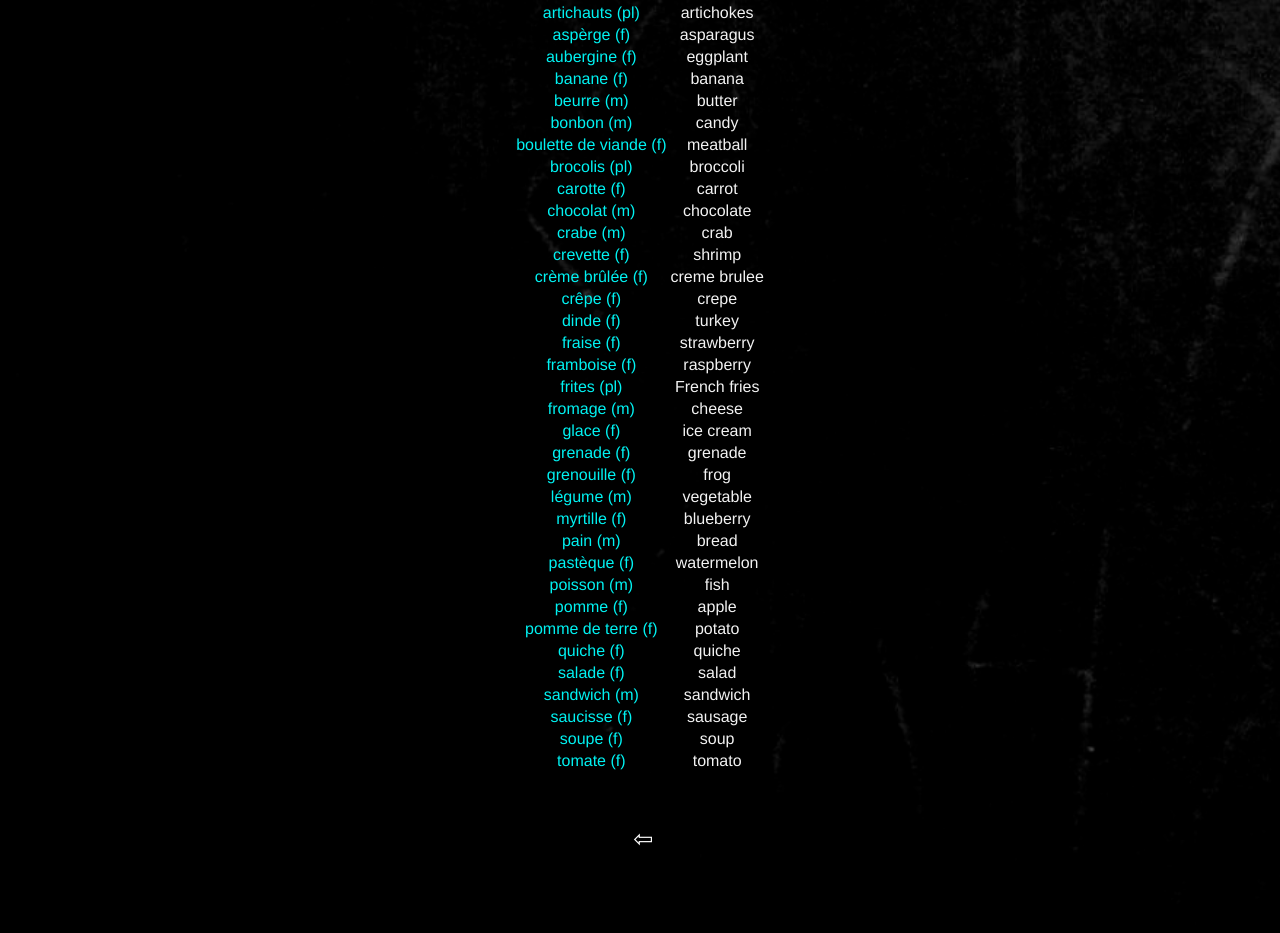
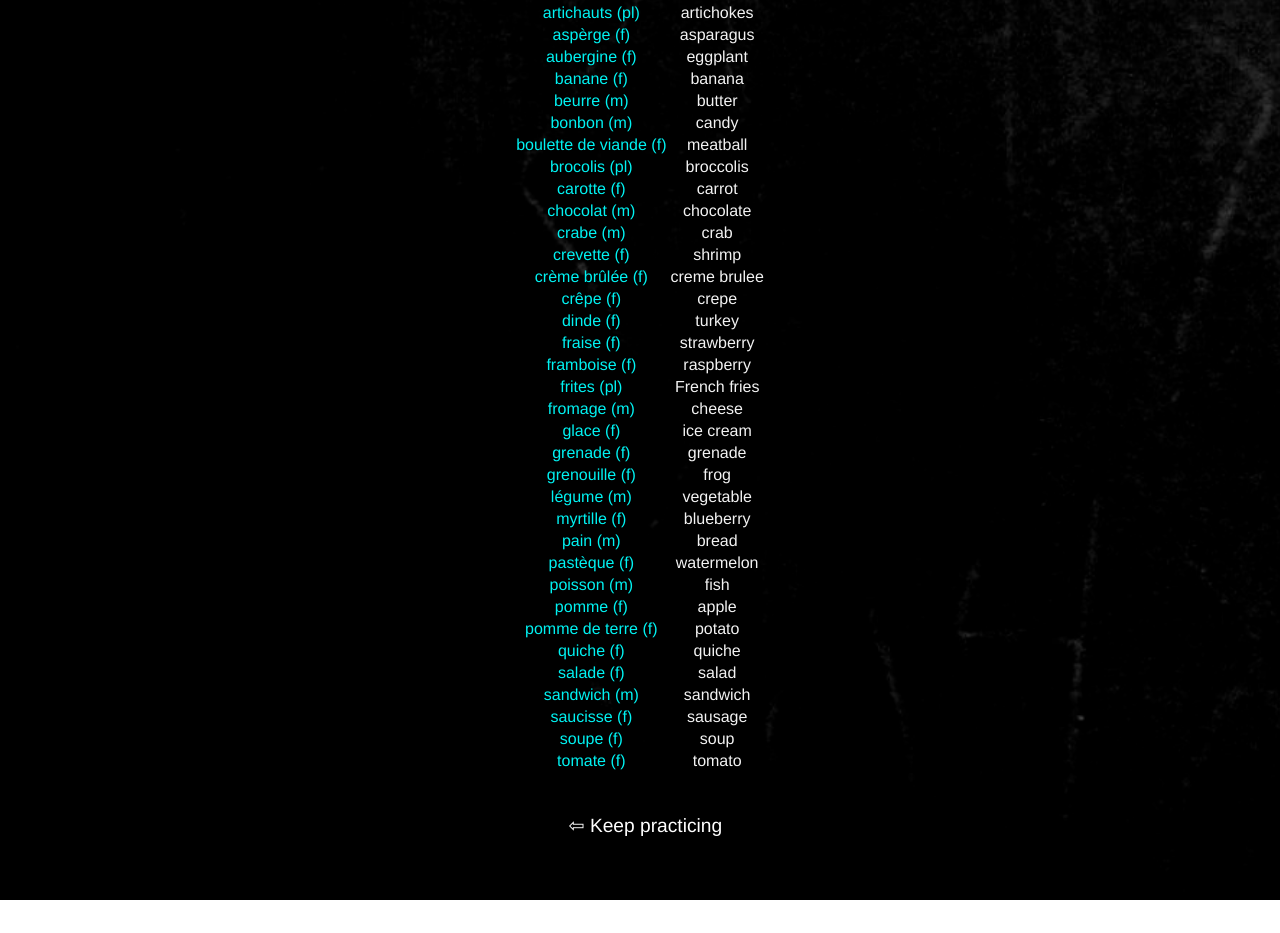
Before and after one commit to zenpoet/sentencechef, a plain HTML site: page www/glossary.html in a window 1280 px wide. Shown: the part 2566-3499 px from the top of the page. After the commit the page ends 3466 px from the top, so only its background shows below. Drawn offline with Linux system fonts and the light colour scheme.

Commit message:
Make screen navigation easier

```diff
--- a/www/css/glossary.css
+++ b/www/css/glossary.css
@@ -19,7 +19,7 @@ h1, h2, h3, h4, h5 { color: white; }
 	top: 80px;
 	left: 10px;
 	text-align: center;
-	font-size: 0.9em;
+/*	font-size: 0.9em; */
 	z-index: 1000;
 }
 
@@ -46,7 +46,7 @@ table {
 	color: white;
 }
 
-#backtogame2 { font-size: 1.5em; }
+#backtogame2 { font-size: 1.2em; }
 
 /* #### Tablets Portrait or Landscape #### */
 @media screen and (min-device-width: 768px) and (max-device-width: 1024px) {
--- a/www/glossary.html
+++ b/www/glossary.html
@@ -440,7 +440,7 @@
 </tr>
 <tr>
 <td><span class='french'>brocolis (pl)</span></td>
-<td><span class='english'>broccoli</span></td>
+<td><span class='english'>broccolis</span></td>
 </tr>
 <tr>
 <td><span class='french'>carotte (f)</span></td>
@@ -554,7 +554,7 @@
 
 </div>
 
-<p id='backtogame2'>&nbsp;<br>&nbsp;&#8678;<br />&nbsp;&nbsp;&nbsp;&nbsp;<br>&nbsp;&nbsp;&nbsp;<br>
+<p id='backtogame2'>&nbsp;<br>&nbsp;&nbsp;&#8678;&nbsp;Keep practicing<br />&nbsp;&nbsp;&nbsp;&nbsp;<br>&nbsp;&nbsp;&nbsp;<br>
 </p>
 
 <script type="text/javascript">
```
